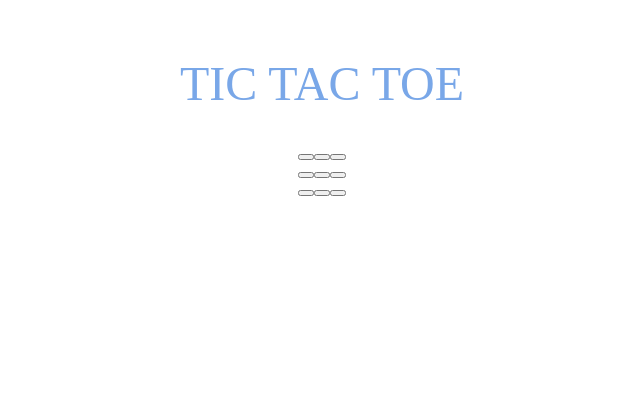
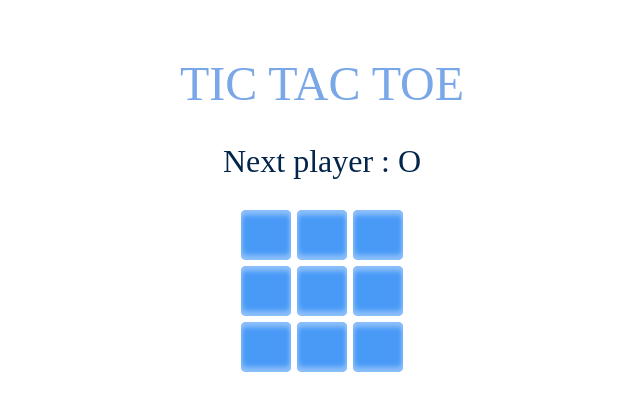
Before and after one commit to SNU-HCIL/2020-Summer-MS-Seminar, a Svelte app in the folder hj/svelte-typescript-app/: page / in a window 1280 px wide. Shown: the top 410 px of the page, without its empty margins (318-958 px from the left). Built offline with nearby package versions, Linux system fonts and the light colour scheme; the HTML template or start-up script is replaced by a standard one.

Commit message:
basic tic tac toe functionalities implemented

```diff
--- a/hj/svelte-typescript-app/src/Board.svelte
+++ b/hj/svelte-typescript-app/src/Board.svelte
@@ -1,5 +1,6 @@
 <script lang="ts">
     import { gamePlay } from "./stores"
+    import { fade } from "svelte/transition"
     // cells를 여기 binding해서 value로 바꿔줘야 밑에서 사용가능할듯!!
     // cell 정보는 어차피 여기서만 쓰니까 store로 안해도 될듯
 
@@ -13,14 +14,101 @@
         [State.E, State.E, State.E]
     ];
 
+    let currentState : State = State.O;
+    let winner : State = State.E;
+    let disabled : boolean = false;
+
+    function checkIdentity(a : any, b : any, c : any) : boolean {
+        if (a === b && b === c) return true;
+        else                    return false;
+    }
+
+    function checkWinner() : State {
+        // horizontal
+        for(let i = 0; i < 3; i++)
+            if (checkIdentity(cells[i][0], cells[i][1], cells[i][2]) && cells[i][0] !== State.E) return cells[i][0];
+
+        // vertical
+        for(let i = 0; i < 3; i++)
+            if (checkIdentity(cells[0][i], cells[1][i], cells[2][i]) && cells[0][i] !== State.E) return cells[0][i];
+
+        // diagonal
+        if (checkIdentity(cells[0][0], cells[1][1], cells[2][2]) && cells[0][0] !== State.E) return cells[0][0];
+        if (checkIdentity(cells[0][2], cells[1][1], cells[2][0]) && cells[0][2] !== State.E) return cells[0][2];
+
+        return State.E;
+    }
+
+    function clickCell() {
+        let coorStr : string = this.id.slice(7,9);
+        let coordinate : [number, number] = [parseInt(coorStr[0]), parseInt(coorStr[1])];
+
+        cells[coordinate[0]][coordinate[1]] = currentState;
+        cells = cells;
+
+        currentState = currentState == State.O ? State.X : State.O;
+
+        winner = checkWinner();
+        if (winner !== State.E) disabled = true;
+
+    }
+
 </script>
 
-<div>
-    {#each cells as cell_row}
-        <div>
-            {#each cell_row as cell}
-                <button></button>
+<h2>
+    {#if winner === State.E}
+        Next player : {#if currentState === State.O} O {:else} X {/if}
+    {:else}
+        Winner is {#if winner === State.O} O {:else} X {/if}
+    {/if}
+</h2>
+<div id="game-board">
+    {#each cells as cell_row, i}
+        <div class="cell-row">
+            {#each cell_row as cell, j}
+                <button id="button_{i}{j}" on:click={clickCell} {disabled}>
+                    {#if cell != State.E}
+                        <span transition:fade>
+                            {#if cell == State.O}
+                                O
+                            {:else}
+                                X
+                            {/if}
+                        </span>
+                    {/if}
+                </button>
             {/each}
         </div>
     {/each}
 </div>
+
+<style type="text/scss">
+    button {
+        width: 50px;
+        height: 50px;
+        margin: 3px;
+        padding: auto;
+        border: 0px;
+        border-radius: 5px;
+        box-shadow: 0 5px 5px #8ec0fa inset, 0 -5px 5px #8ec0fa inset;
+        background: #499af7;
+        text-align: center;
+        color: rgba(0, 0, 0, 0.5)
+    }
+
+    .cell-row {
+        display: flex;
+    }
+
+    #game-board {
+        display: inline-block;
+    }
+
+    h2 {
+		color: #03254c;
+		font-size: 2em;
+		font-weight: 300;
+    }
+
+
+</style>
```
